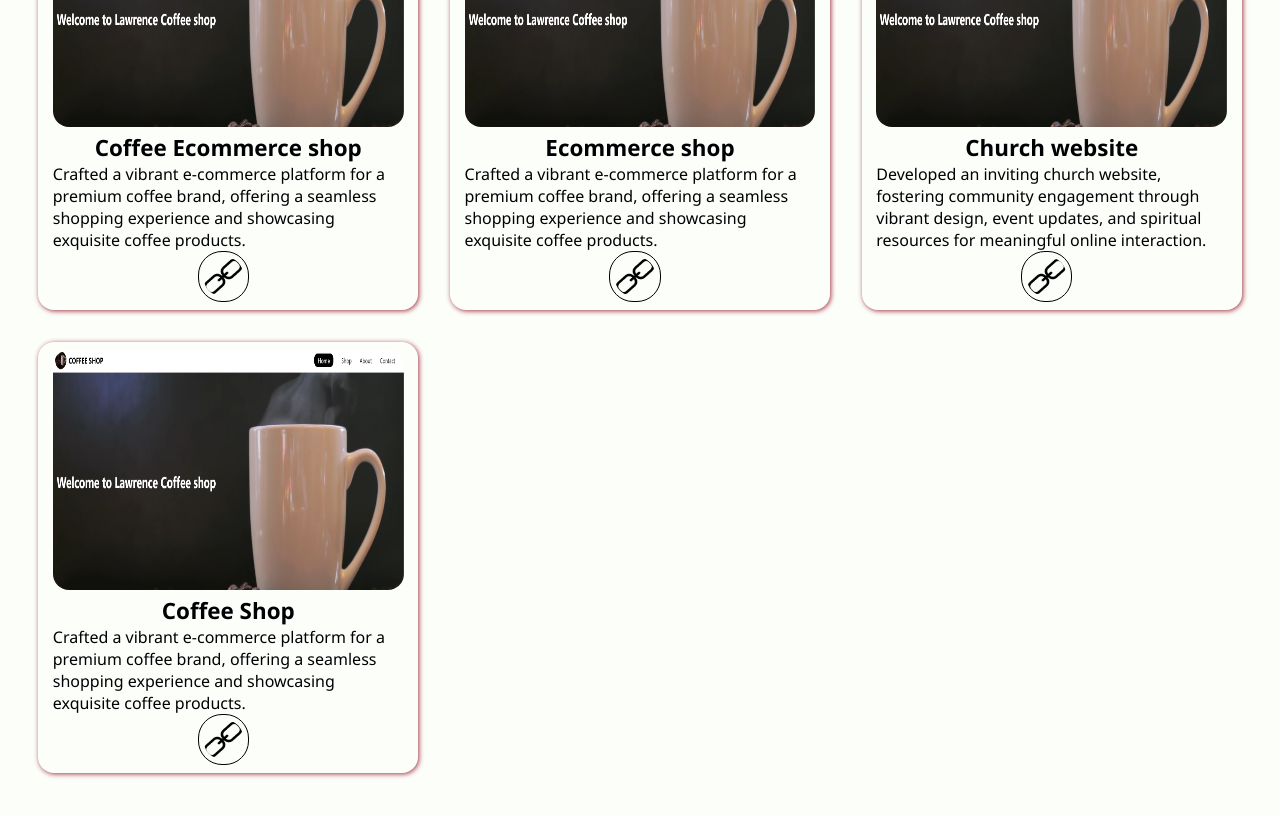
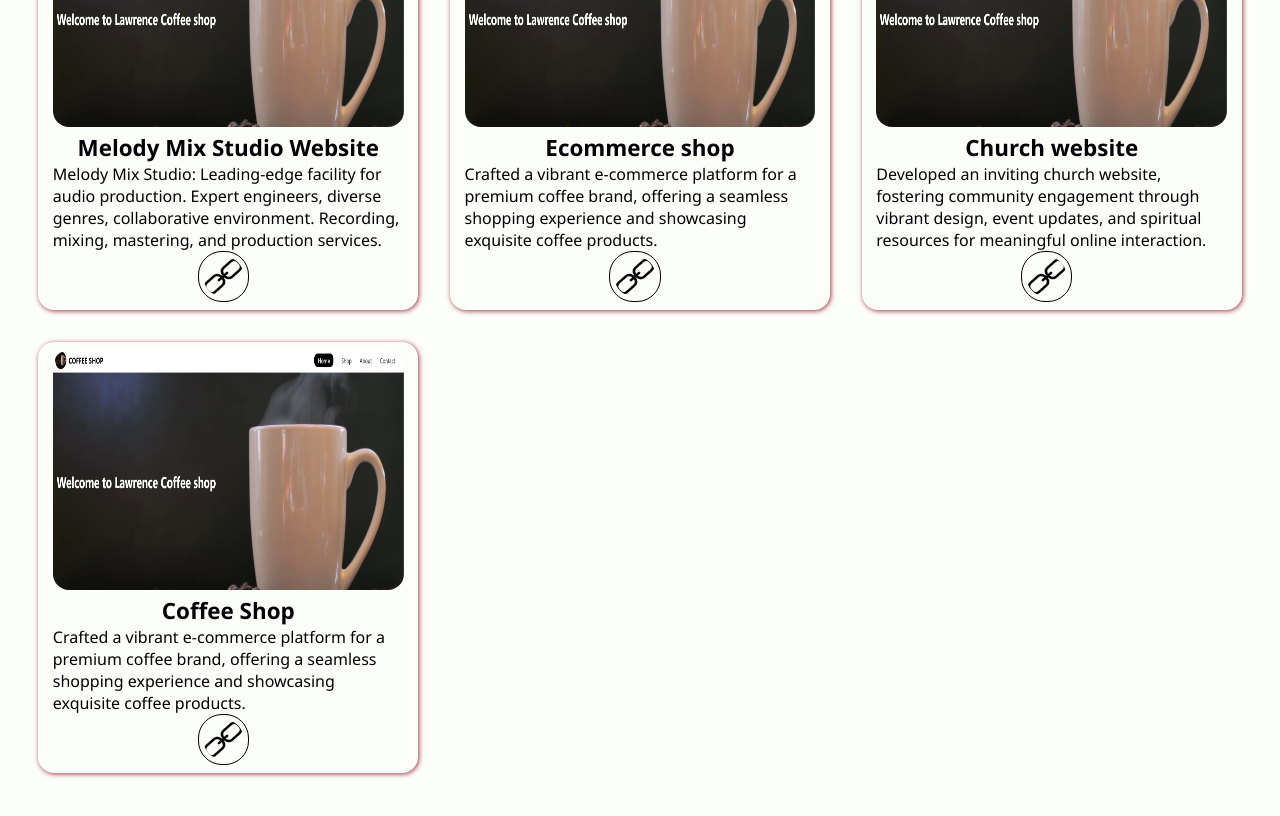
Before and after one commit to Lawrence-Mwangi/Portfolio, a Vue app: page / in a window 1280 px wide. Shown: the part 2360-3176 px from the top of the page. Built offline with nearby package versions, Linux system fonts and the light colour scheme; no server answers.

Commit message:
Add a new website on the work section

```diff
--- a/src/views/Workview.vue
+++ b/src/views/Workview.vue
@@ -6,13 +6,14 @@
     <div class="work_container">
         <div class="work_content">
             <img src="../assets/images/work1.png" alt="work photo">
-            <span>Coffee Ecommerce shop</span>
+            <span>Melody Mix Studio Website</span>
             <p>
-                Crafted a vibrant e-commerce platform for a premium coffee brand, offering a
-                seamless shopping experience and showcasing exquisite coffee products.
+                Melody Mix Studio: Leading-edge facility for audio production.
+                Expert engineers, diverse genres, collaborative environment.
+                Recording, mixing, mastering, and production services.
             </p>
 
-            <a href="#" target="_blank">
+            <a href="https://melodymixstudio.netlify.app" target="_blank">
                 <img src="../assets/images/link.png" alt="external link">
             </a>
         </div>
```
